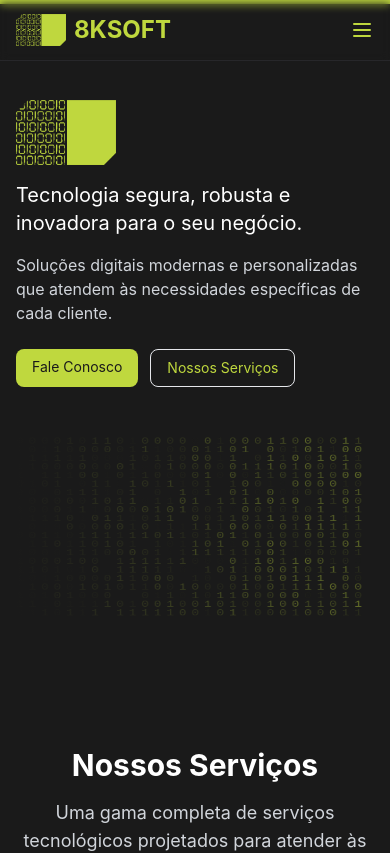
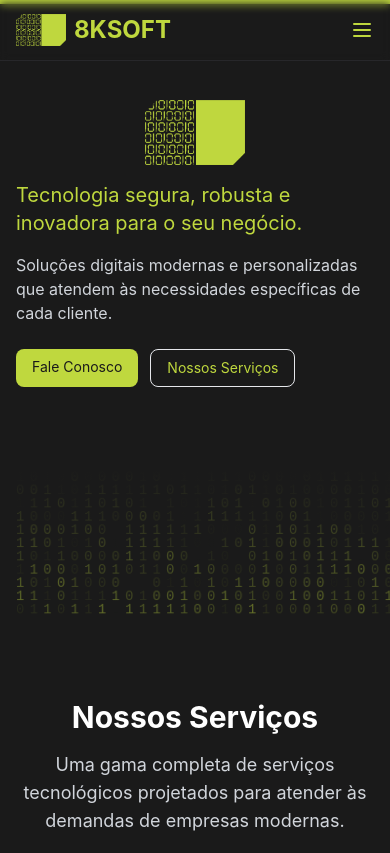
Before and after one commit to 8KSOFT/institucional, a Next.js app: page / in a window 390 px wide. Shown: the top 853 px of the page. Built offline with nearby package versions, Linux system fonts and the light colour scheme.

Commit message:
responsividade

```diff
--- a/src/app/components/About/About.tsx
+++ b/src/app/components/About/About.tsx
@@ -21,7 +21,7 @@ export default function About() {
                 </p>
               </div>
 
-              <div className="grid md:grid-cols-3 gap-8">
+              <div className="grid md:grid-cols-3 gap-8 max-sm:gap-0">
                 {['Setores de Expertise', 'Soluções Completas', 'Compromisso com Resultados'].map((title) => (
                   <motion.div
                     key={title}
@@ -29,7 +29,7 @@ export default function About() {
                     whileHover={{ y: -5 }}
                     transition={{ type: 'spring', stiffness: 300 }}
                   >
-                    <div className="w-12 h-12 bg-primary/10 rounded-lg mb-4 flex items-center justify-center">
+                    <div className="w-12 h-12 bg-primary/10 rounded-lg mb-4 flex items-center justify-center max-sm:hidden">
                       {/* ... ícones ... */}
                     </div>
                     <h3 className="text-xl font-semibold mb-3 text-primary">{title}</h3>
--- a/src/app/components/BinaryAnimation/BinaryAnimation.tsx
+++ b/src/app/components/BinaryAnimation/BinaryAnimation.tsx
@@ -69,7 +69,7 @@ export default function BinaryAnimation() {
     <div className="w-full flex items-center justify-center">
       <canvas
         ref={canvasRef}
-        className="w-[600px] h-[400px] pt-4 rounded-lg bg-transparent max-sm:w-full max-sm:h-[200px]"
+        className="w-[600px] h-[400px] pt-4 rounded-lg bg-transparent max-xl:w-full max-sm:h-[300px]"
       />
     </div>
   );
--- a/src/app/components/Hero/Hero.tsx
+++ b/src/app/components/Hero/Hero.tsx
@@ -6,12 +6,12 @@ import Image from 'next/image';
 
 export default function Hero() {
   return (
-    <section className="container mx-auto px-4 pt-20 md:pt-32 pb-12 md:pb-20 max-sm:w-full">
+    <section className="container mx-auto px-4 pt-20 md:pt-32 md:pb-20 max-sm:w-full">
       <ClientOnly>
         <div className="min-h-[400px] flex flex-col md:flex-row items-center justify-center max-w-6xl mx-auto max-sm:w-full">
           <div className="pt-5 w-full h-full flex flex-col justify-between text-left md:w-1/2">
             <FadeIn direction="up">
-              <div className="flex items-center justify-start text-5xl sm:text-6xl md:text-7xl lg:text-8xl xl:text-9xl font-bold mb-4 md:mb-6 bg-gradient-to-r from-primary to-primary/70 text-transparent bg-clip-text max-sm:w-full">
+              <div className="flex items-center justify-start text-5xl sm:text-6xl md:text-7xl lg:text-8xl xl:text-9xl font-bold mb-4 md:mb-6 bg-gradient-to-r from-primary to-primary/70 text-transparent bg-clip-text max-sm:w-full max-sm:justify-center">
                 <Image
                   src="/logo.png"
                   alt="8KSOFT"
@@ -22,7 +22,7 @@ export default function Hero() {
               </div>
             </FadeIn>
             <FadeIn direction="up" delay={0.2}>
-              <h2 className="text-xl sm:text-2xl md:text-3xl text-primary/80">
+              <h2 className="text-primary text-xl sm:text-2xl md:text-3xl text-primary/80">
                 Tecnologia segura, robusta e inovadora para o seu negócio.
               </h2>
               <p className="mt-4 md:mt-6 text-base md:text-lg text-gray-300">
@@ -33,13 +33,13 @@ export default function Hero() {
               <div className="mt-6 md:mt-8 flex gap-3 md:gap-4">
                 <a
                   href="#contact"
-                  className="px-4 md:px-6 py-2 md:py-3 text-sm md:text-base bg-primary text-background rounded-lg hover:bg-primary/90 transition-colors"
+                  className="px-4 md:px-6 py-2 md:py-3 text-sm md:text-base bg-primary text-background rounded-lg hover:bg-primary/90 transition-colors z-10"
                 >
                   Fale Conosco
                 </a>
                 <a
                   href="#services"
-                  className="px-4 md:px-6 py-2 md:py-3 text-sm md:text-base border border-primary/20 text-primary rounded-lg hover:border-primary/40 transition-colors"
+                  className="px-4 md:px-6 py-2 md:py-3 text-sm md:text-base border border-primary/20 text-primary rounded-lg hover:border-primary/40 transition-colors z-10"
                 >
                   Nossos Serviços
                 </a>
@@ -47,9 +47,9 @@ export default function Hero() {
             </FadeIn>
           </div>
           <FadeIn direction="up" delay={0.3} className="mt-8 md:mt-0 md:w-1/2 relative max-sm:w-full">
-            <div className="relative w-full h-full flex items-center justify-center">
+            <div className="relative w-full h-full flex items-center justify-center max-sm:w-screen max-sm:mt-[-100px]">
               <BinaryAnimation />
-              <div className="absolute inset-0 pointer-events-none bg-gradient-to-r from-background via-background/80 to-transparent" />
+              <div className="absolute inset-0 pointer-events-none bg-gradient-to-r from-background via-background/80 to-transparent max-sm:bg-gradient-to-b max-sm:via-background max-sm:to-transparent" />
             </div>
           </FadeIn>
         </div>
--- a/src/app/page.tsx
+++ b/src/app/page.tsx
@@ -11,7 +11,7 @@ import ScrollProgress from './components/ScrollProgress/ScrollProgress';
 
 export default function Home() {
   return (
-    <div className="min-h-screen bg-background">
+    <div className="min-h-screen bg-background overflow-x-hidden">
       <ScrollProgress />
       <Header />
 
```
